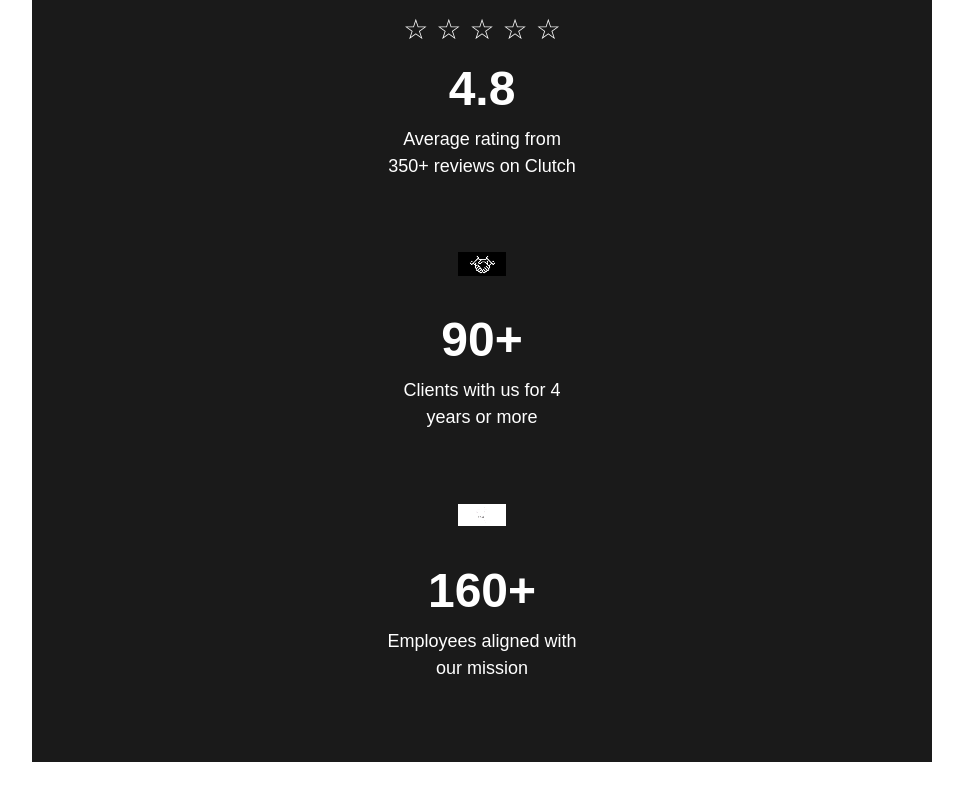
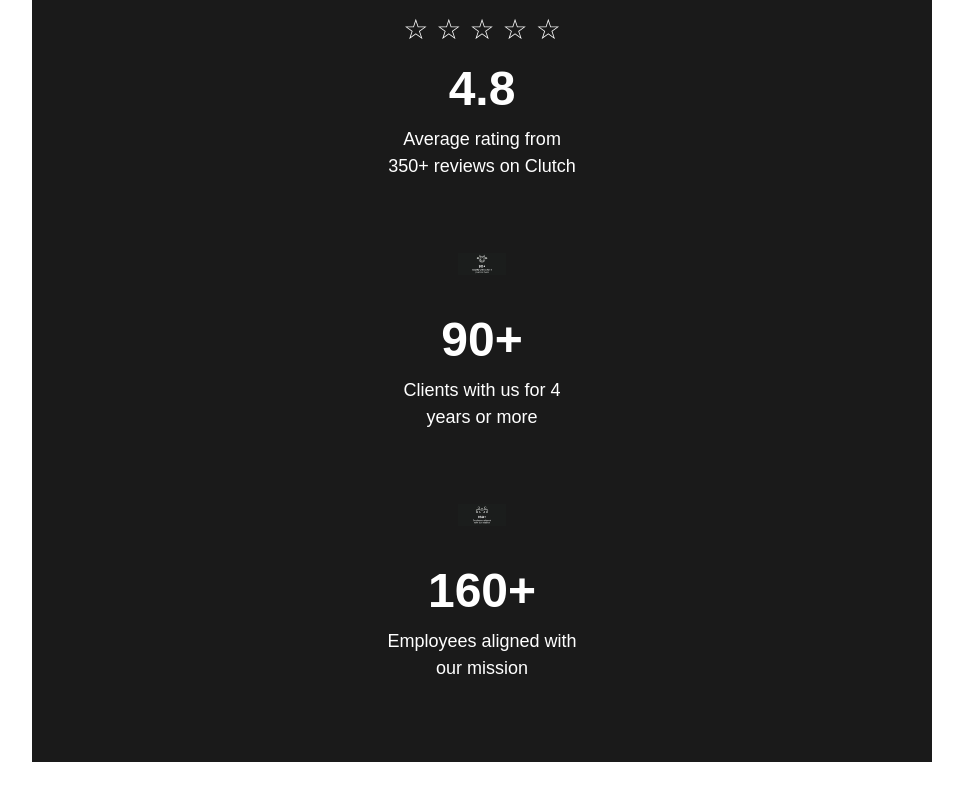
Before and after one commit to Molly256/disruptivewebsite, a Next.js app: page / in a window 1280 px wide. Shown: the part 3257-4057 px from the top of the page, without its empty margins (158-1121 px from the left). Built offline with nearby package versions, Linux system fonts and the light colour scheme.

Commit message:
Update stats icons with svg1.png and svg2.png

```diff
--- a/app/page.js
+++ b/app/page.js
@@ -512,15 +512,13 @@ We are super happy."
                 {/* 90+ Clients */}
                 <div style={{ marginBottom: '60px' }}>
                   <img
-                    src="/authen.png"
+                    src="/svg1.png"
                     alt="Handshake icon"
                     style={{
                       width: '48px',
                       height: '48px',
                       margin: '0 auto 20px auto',
-                      objectFit: 'contain',
-                      filter: 'invert(1) brightness(2)',
-                      background: 'transparent'
+                      objectFit: 'contain'
                     }}
                   />
                   <h3 style={{ fontSize: '48px', fontWeight: '900', margin: '0 0 10px 0' }}>90+</h3>
@@ -538,9 +536,7 @@ We are super happy."
                       width: '48px',
                       height: '48px',
                       margin: '0 auto 20px auto',
-                      objectFit: 'contain',
-                      filter: 'invert(1) brightness(2)',
-                      background: 'transparent'
+                      objectFit: 'contain'
                     }}
                   />
                   <h3 style={{ fontSize: '48px', fontWeight: '900', margin: '0 0 10px 0' }}>160+</h3>
```
